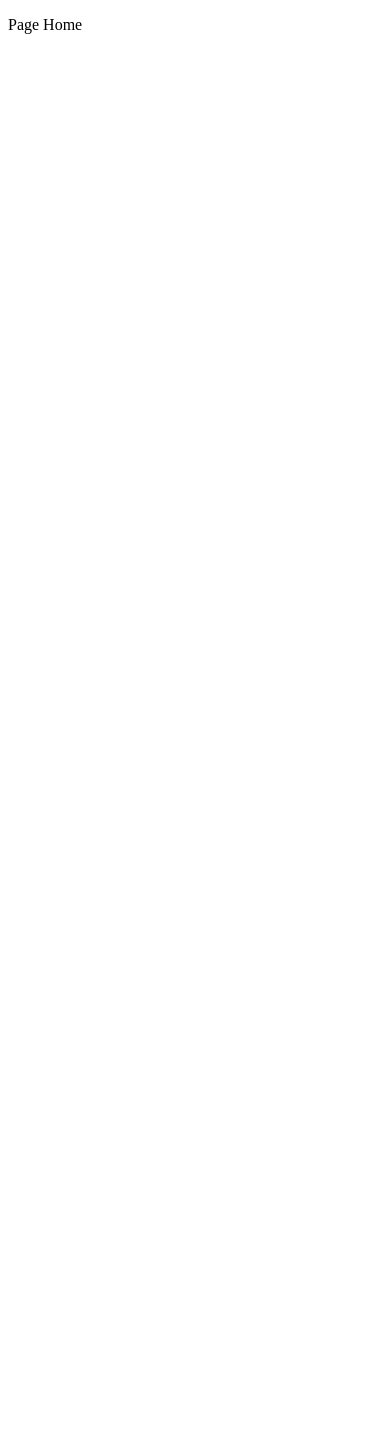
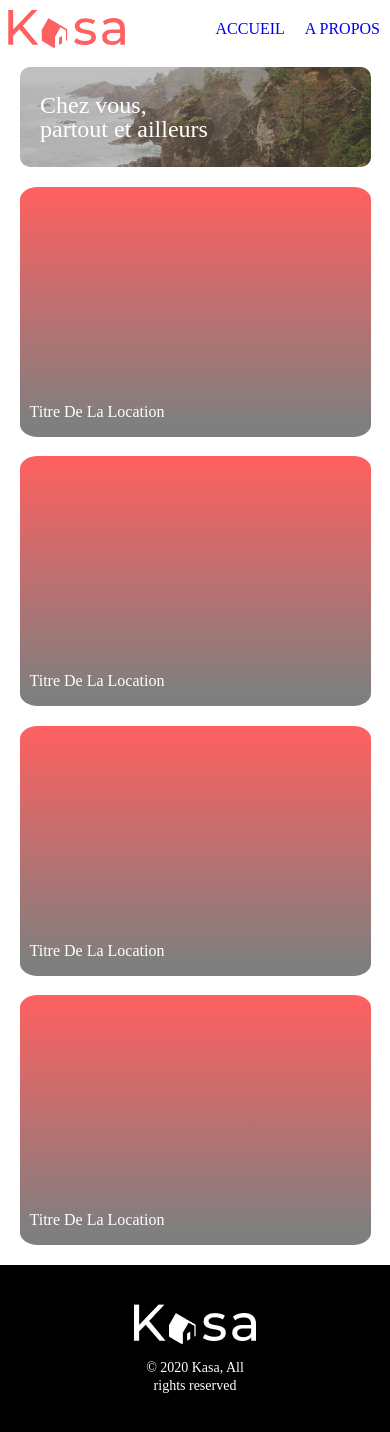
Before and after one commit to Astuki/Projet8OC, a React (Vite) app: page / in a window 390 px wide. Shown: the top 1432 px of the page. Before the commit the page ends 844 px from the top, so only its background shows below. Built offline with nearby package versions, Linux system fonts and the light colour scheme.

Commit message:
Homepage Phone + Banner Component & fix

```diff
--- a/src/components/SectionReef/Sectionreef.jsx
+++ b/src/components/Banner/Banner.jsx
@@ -5,7 +5,11 @@ export default function Sectionreef() {
     return(
             <div className="section">
                     <img className="section_bg-img" src={ReefBg}></img>
-                    <p className="section_bg-text">Chez vous, partout et ailleurs</p>
+                    <p className="section_bg-text">
+                    Chez vous,
+                    <br></br>
+                    partout et ailleurs
+                    </p>
             </div>
     )
 }
--- /dev/null
+++ b/src/components/Banner/Banner.scss
@@ -0,0 +1,22 @@
+.section{
+    display: flex;
+    align-items: center;
+    justify-content: center;
+    width: 100%;
+    padding-top: 5%;
+    &_bg-img{
+        aspect-ratio: 4 / 1;
+        width: 90%;
+        height: 100px;
+        border-radius: 10px;
+        object-fit: cover;
+        filter: brightness(75%);
+    }
+    &_bg-text{
+        position: absolute;
+        color: white;
+        line-height: 24px;
+        font-size: 24px;
+        left: 40px;
+    }
+}
--- a/src/components/Footer/_Footer.scss
+++ b/src/components/Footer/_Footer.scss
@@ -5,8 +5,12 @@
     justify-content: center;
     width: 100%;
     background-color: $footer-color;
-    padding-top: 5vh;
+    padding-top: 10%;
+    padding-bottom: 8%;
     &_text{
         color: white;
+        font-size: 14px;
+        line-height: 18px;
+        text-align: center;
     }
 }
--- a/src/components/Footer/footer.jsx
+++ b/src/components/Footer/footer.jsx
@@ -3,9 +3,15 @@ import KasaFooterLogo from '../../assets/KasaFooterLogo.png'
 export default function Footer() {
 
     return(
-        <div className="footer">
+        <footer className="footer">
             <img src={KasaFooterLogo}></img>
-            <p className="footer_text">© 2020 Kasa All rights reserved</p>
-        </div>
+
+            <p className="footer_text">
+            © 2020 Kasa, All
+            <br></br>
+            rights reserved
+            </p>
+
+        </footer>
     )
 }
--- a/src/components/Header/_Header.scss
+++ b/src/components/Header/_Header.scss
@@ -1,4 +1,5 @@
 .header{
+    padding-top: 10px;
     width: 100%;
     display: flex;
     align-items: center;
--- a/src/pages/a-propos.jsx
+++ b/src/pages/a-propos.jsx
@@ -2,25 +2,17 @@ import { Link } from 'react-router-dom';
 import Header from '../components/Header/header';
 import Cards from '../components/Cards/Cards'
 import Footer from '../components/Footer/Footer'
-import Sectionreef from '../components/SectionReef/Sectionreef';
+import Banner from '../components/Banner/Banner';
 
 export default function AboutMe() {
 
     return(
             <div>
                 <Header />
-                <main className='container'>
-                    <section>
-                        <Sectionreef />
-                    </section>
-                    <Cards />
-                    <Cards />
-                    <Cards />
-                    <Cards />
+                <main className='container-homepage'>
+                    <Banner />
                 </main>
-                <footer>
-                    <Footer />
-                </footer>
+                <Footer />
             </div>
     )
 }
--- a/src/pages/home.jsx
+++ b/src/pages/home.jsx
@@ -1,8 +1,22 @@
+import { Link } from 'react-router-dom';
+import Header from '../components/Header/header';
+import Cards from '../components/Cards/Cards'
+import Footer from '../components/Footer/Footer'
+import Banner from '../components/Banner/Banner';
+
 export default function Home() {
 
     return(
             <div>
-                <p>Page Home</p>
+                <Header />
+                <main className='container-homepage'>
+                    <Banner />
+                    <Cards />
+                    <Cards />
+                    <Cards />
+                    <Cards />
+                </main>
+                <Footer />
             </div>
     )
 }
--- a/src/styles/_a-propos.scss
+++ /dev/null
@@ -1,6 +0,0 @@
-.container{
-    display: flex;
-    flex-direction: column;
-    align-items: center;
-    justify-content: center;
-}
--- a/src/styles/_homepage.scss
+++ b/src/styles/_homepage.scss
@@ -0,0 +1,12 @@
+
+body{
+    margin: 0;
+}
+
+.container-homepage{
+    display: flex;
+    flex-direction: column;
+    align-items: center;
+    justify-content: center;
+    padding-bottom: 5%;
+}
--- a/src/styles/main.css
+++ b/src/styles/main.css
@@ -1,8 +1,13 @@
-.container {
+body {
+  margin: 0;
+}
+
+.container-homepage {
   display: flex;
   flex-direction: column;
   align-items: center;
   justify-content: center;
+  padding-bottom: 5%;
 }
 
 .nav-header {
@@ -28,6 +33,7 @@
 }
 
 .header {
+  padding-top: 10px;
   width: 100%;
   display: flex;
   align-items: center;
@@ -59,22 +65,36 @@
   justify-content: center;
   width: 100%;
   background-color: #000000;
-  padding-top: 5vh;
+  padding-top: 10%;
+  padding-bottom: 8%;
 }
 .footer_text {
   color: white;
+  font-size: 14px;
+  line-height: 18px;
+  text-align: center;
 }
 
 .section {
-  margin: 1px;
   display: flex;
   align-items: center;
   justify-content: center;
-  width: 90%;
+  width: 100%;
+  padding-top: 5%;
 }
 .section_bg-img {
-  width: 100%;
+  aspect-ratio: 4/1;
+  width: 90%;
+  height: 100px;
+  border-radius: 10px;
+  -o-object-fit: cover;
+     object-fit: cover;
+  filter: brightness(75%);
 }
 .section_bg-text {
   position: absolute;
+  color: white;
+  line-height: 24px;
+  font-size: 24px;
+  left: 40px;
 }/*# sourceMappingURL=Main.css.map */
```
Also changed, not shown: src/components/SectionReef/_Sectionreef.scss (deleted, +0 -13 lines), 1 other file (tests, documents, lock files or other folders).
